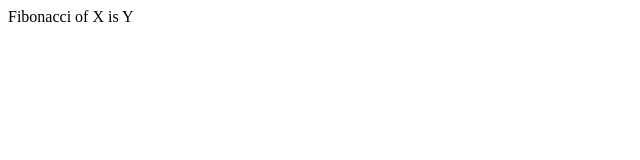
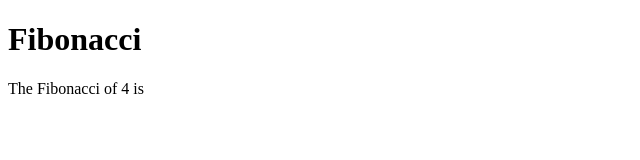
Before and after one commit to Itc-bootcamp-2019/js-project-1-fibonacci-bronbonsma, a plain HTML site: page index.html in a window 1280 px wide. Shown: the whole page, without its empty margins (0-640 px from the left). Drawn offline with Linux system fonts and the light colour scheme.

Commit message:
Milestone 2

```diff
--- a/css/style.css
+++ b/css/style.css
@@ -0,0 +1,33 @@
+.lable
+{
+position: absolute;
+width: 672px;
+height: 79px;
+left: 164px;
+top: 100px;
+font-family: 'Open Sans', ;
+font-style: normal;
+font-weight: normal;
+font-size: 72px;
+line-height: 79px;
+display: flex;
+align-items: flex-end;
+
+color: #373A3C;}
+
+
+.calc{
+position: absolute;
+width: 189px;
+height: 24px;
+left: 169px;
+top: 236px;
+font-family: Open Sans;
+font-style: normal;
+font-weight: normal;
+font-size: 24px;
+line-height: 24px;
+display: flex;
+align-items: flex-end;
+color: #373A3C;
+}
--- a/index.html
+++ b/index.html
@@ -4,17 +4,20 @@
 <head>
     <meta charset="UTF-8">
     <meta name="viewport" content="width=device-width, initial-scale=1.0">
+    <link href="https://fonts.googleapis.com/css?family=Open+Sans&display=swap" rel="stylesheet">
     <title>Fibonacci</title>
-    <script src="fab.js"></script>
+
 </head>
 
 <body>
 
     <div class="">
-        <hi>Fibonacci of X is Y</hi>
+        <h1 class= "lable">Fibonacci </h1>
+        <p class="cal">The Fibonacci of <span id='x'></span> is <span id='y'></span></p>
+
 
     </div>
-
+    <script type="text/javascript" src="js/fab.js"></script>
 </body>
 
 </html>
--- a/js/fab.js
+++ b/js/fab.js
@@ -0,0 +1,3 @@
+
+document.getElementById('x').innerText = "4";
+document.getElementById('numberlist').innerText = "3";
```
